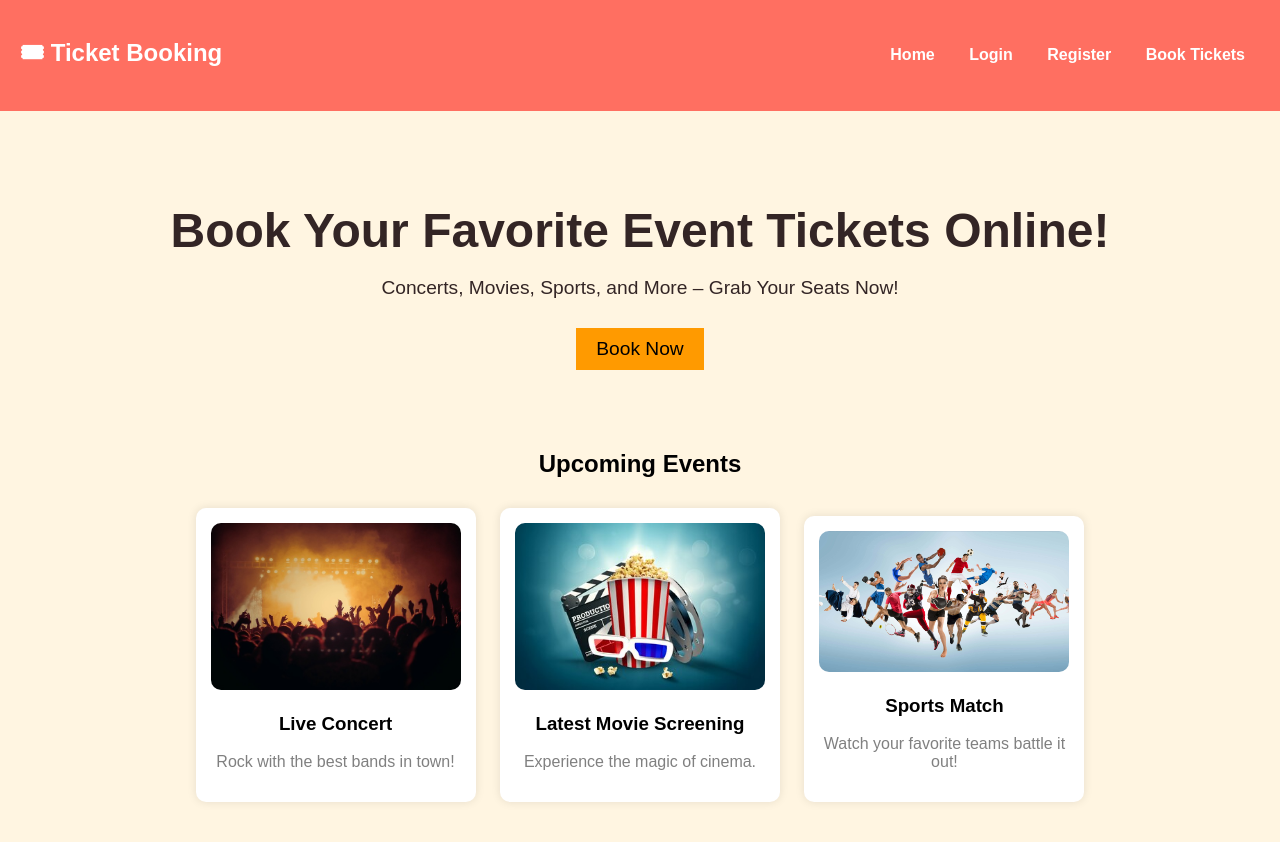
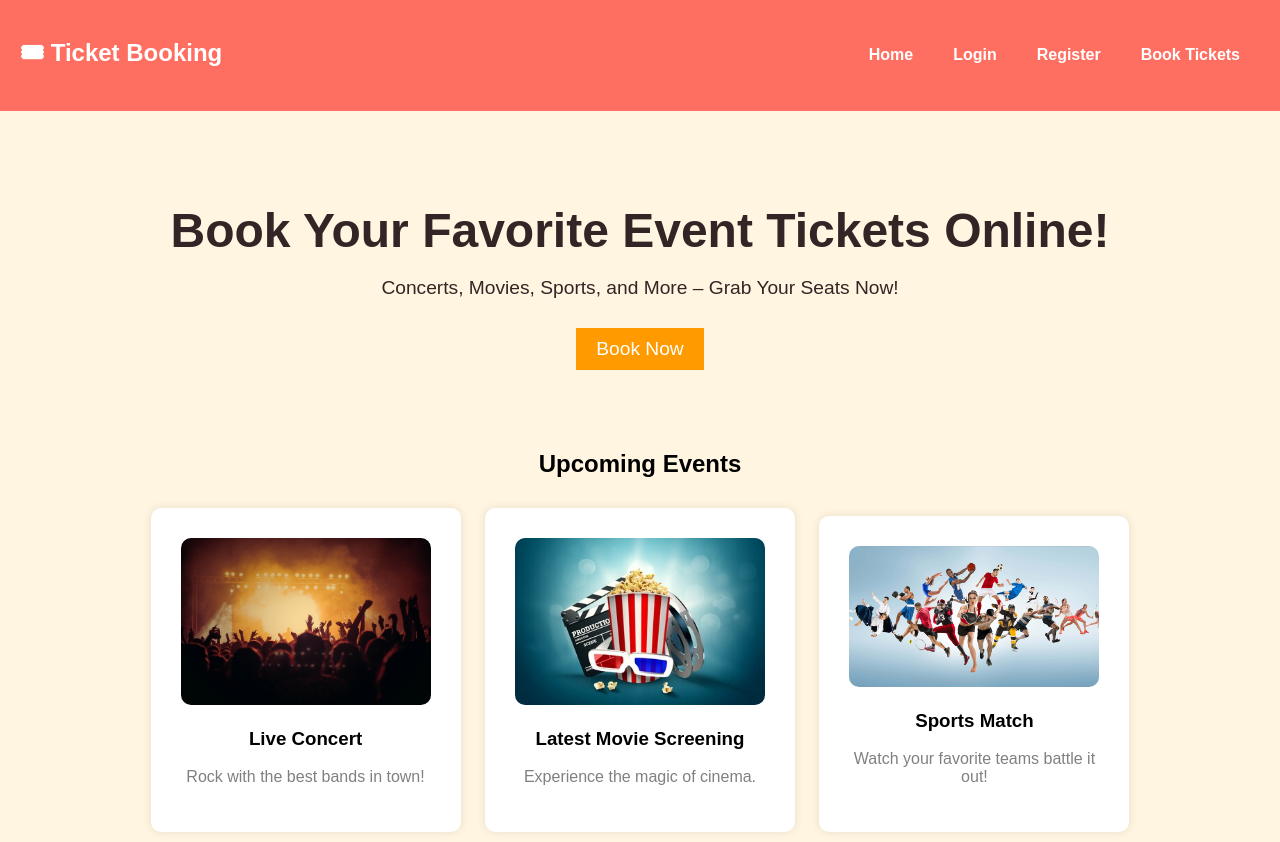
Before and after one commit to gagan-guptas/daweb2, a plain HTML site: page index.html in a window 1280 px wide. Before the commit the page ends 812 px from the top, so only its background shows below. Drawn offline with Linux system fonts and the light colour scheme.

Commit message:
Update index.html

```diff
--- a/index.html
+++ b/index.html
@@ -4,7 +4,7 @@
     <meta charset="UTF-8">
     <meta name="viewport" content="width=device-width, initial-scale=1.0">
     <title>Event Ticket Booking</title>
-    <link rel="stylesheet" href="styles.css">
+    <link rel="stylesheet" href="style.css">
     <style>
         body {
             font-family: Arial, sans-serif;
@@ -22,13 +22,18 @@
             padding: 15px 20px;
             color: white;
         }
-        .navbar a {
+        .nav-links {
+            display: flex;
+            text-align: right;
+        }
+        .nav-links a {
             color: white;
             text-decoration: none;
-            margin: 0 15px;
+            margin: 5px 0;
             font-weight: bold;
+            display: block;
         }
-        .navbar a:hover {
+        .nav-links a:hover {
             text-decoration: underline;
         }
 
@@ -64,7 +69,7 @@
         }
         .event {
             background: white;
-            padding: 15px;
+            padding: 30px;
             margin: 10px;
             border-radius: 10px;
             box-shadow: 0 0 10px rgba(0, 0, 0, 0.1);
@@ -78,11 +83,6 @@
         .event p {
             color: gray;
         }
-         @media screen and (max-width: 768px) {
-            .navbar a[href="booking.html"] {
-                display: none;
-            }
-        }
     </style>
 </head>
 <body>
@@ -90,7 +90,7 @@
     <!-- Navbar -->
     <div class="navbar">
         <h2>🎟 Ticket Booking</h2>
-        <div>
+        <div class="nav-links">
             <a href="index.html">Home</a>
             <a href="login.html">Login</a>
             <a href="register.html">Register</a>
```
